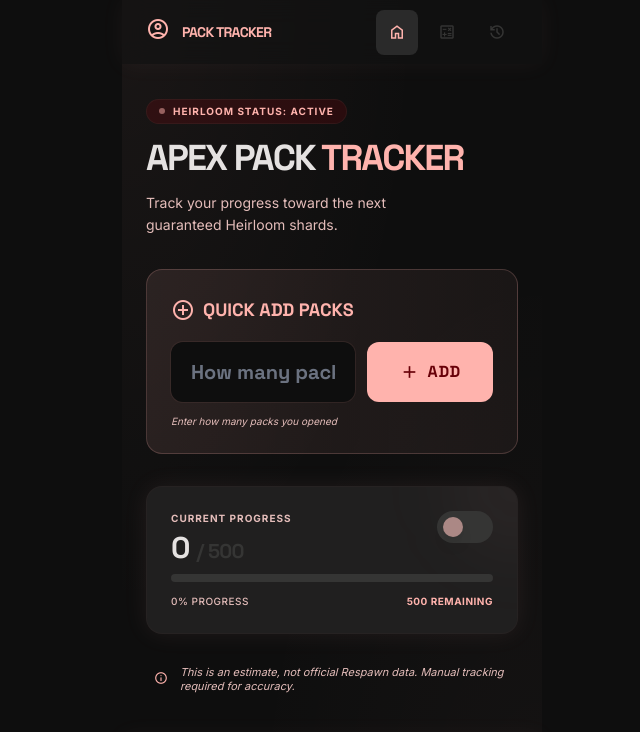
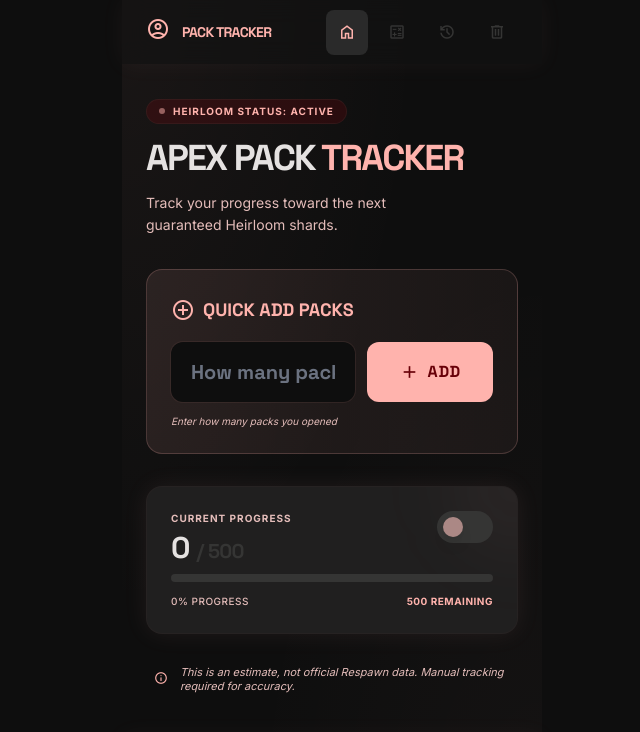
Before and after one commit to Dars1Q/apex-pack-tracker, a website: page index.html in a window 1280 px wide. Shown: the whole page, without its empty margins (308-948 px from the left). Drawn offline with nearby package versions, Linux system fonts and the light colour scheme.

Commit message:
Add reset button back

```diff
--- a/index.html
+++ b/index.html
@@ -315,6 +315,9 @@
           <button class="nav-item text-[#353534] rounded-lg px-3 py-2 hover:text-[#ffb3ad] active:scale-95 transition-transform" data-target="history" title="History">
             <span class="material-symbols-outlined text-lg" data-icon="history">history</span>
           </button>
+          <button id="btn-reset" class="text-[#353534] rounded-lg px-3 py-2 hover:text-error active:scale-95 transition-transform" title="Reset all data">
+            <span class="material-symbols-outlined text-lg" data-icon="delete_outline">delete_outline</span>
+          </button>
         </div>
       </div>
     </nav>
```
